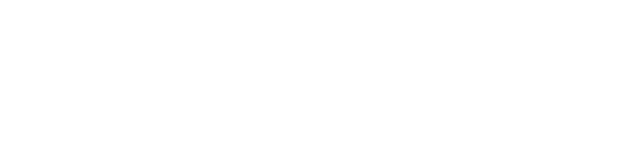
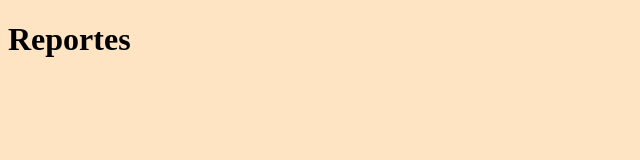
Before and after one commit to cris-velasco/CITY-REPORT_2, a plain HTML site: page crea_reporte.html in a window 1280 px wide. Shown: the whole page, without its empty margins (0-640 px from the left). Drawn offline with Linux system fonts and the light colour scheme.

Commit message:
estructura

```diff
--- a/crea_reporte.html
+++ b/crea_reporte.html
@@ -3,10 +3,11 @@
 <head>
     <meta charset="UTF-8">
     <meta name="viewport" content="width=device-width, initial-scale=1.0">
-    <title>Document</title>
+    <title>REPORTE</title>
     <link rel="stylesheet" href="css/crea_reporte.css">
 </head>
 <body>
+    <h1>Reportes </h1>
 
 </body>
 </html>
--- a/css/crea_reporte.css
+++ b/css/crea_reporte.css
@@ -0,0 +1,3 @@
+ body{
+    background-color: bisque;
+ }
```
